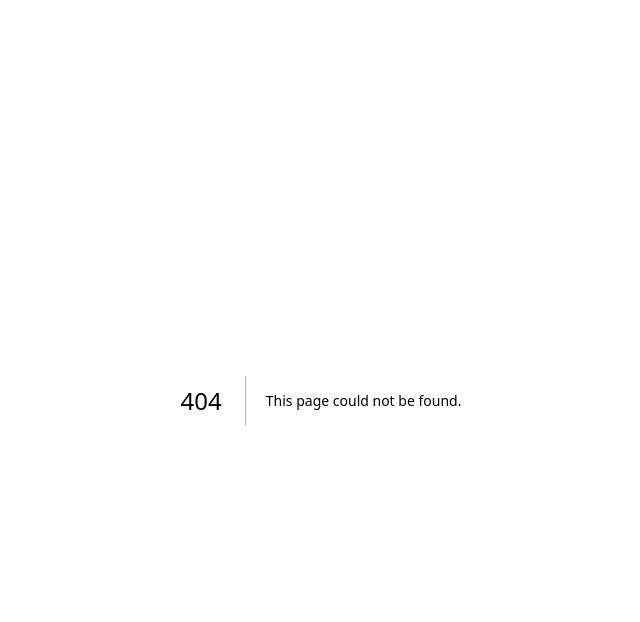
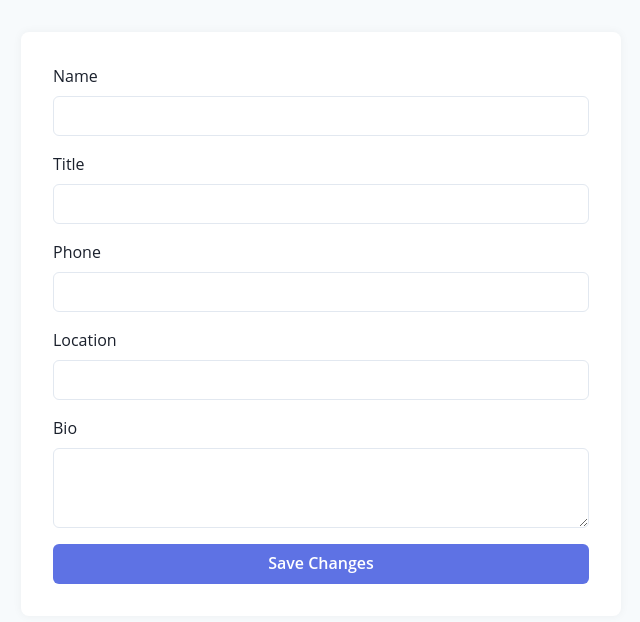
Before and after one commit to orbas1/main-work, a Next.js app: page /profile/edit in a window 1280 px wide. Before the commit this address had no page. Shown: the top 622 px of the page, without its empty margins (319-959 px from the left). Built offline with nearby package versions, Linux system fonts and the light colour scheme; no server answers; sample sign-in values are in the browser's storage.

Commit message:
feat: add profile editing interface

```diff
--- /dev/null
+++ b/app/api/profile/route.ts
@@ -0,0 +1,23 @@
+import { NextResponse } from "next/server";
+import { getServerSession } from "next-auth";
+import { authOptions } from "@/lib/auth";
+import { getUserProfile, updateUserProfile } from "@/lib/services/userService";
+
+export async function GET() {
+  const session = await getServerSession(authOptions);
+  if (!session?.user?.email) {
+    return NextResponse.json({ error: "Unauthorized" }, { status: 401 });
+  }
+  const user = await getUserProfile(session.user.email);
+  return NextResponse.json(user);
+}
+
+export async function PUT(req: Request) {
+  const session = await getServerSession(authOptions);
+  if (!session?.user?.email) {
+    return NextResponse.json({ error: "Unauthorized" }, { status: 401 });
+  }
+  const data = await req.json();
+  const updated = await updateUserProfile(session.user.email, data);
+  return NextResponse.json(updated);
+}
--- /dev/null
+++ b/app/profile/edit/page.module.css
@@ -0,0 +1,8 @@
+.container {
+  max-width: 600px;
+  margin: 2rem auto;
+  background: white;
+  padding: 2rem;
+  border-radius: 0.5rem;
+  box-shadow: 0 0 10px rgba(0,0,0,0.05);
+}
--- /dev/null
+++ b/app/profile/edit/page.tsx
@@ -0,0 +1,86 @@
+"use client";
+
+import { useState, useEffect, FormEvent } from "react";
+import {
+  Box,
+  Button,
+  FormControl,
+  FormLabel,
+  Input,
+  Textarea,
+  Stack,
+} from "@chakra-ui/react";
+import { useRouter } from "next/navigation";
+import { useSession } from "next-auth/react";
+import api from "@/lib/api";
+import styles from "./page.module.css";
+
+interface ProfileForm {
+  name: string;
+  phone: string;
+  location: string;
+  bio: string;
+  title: string;
+}
+
+export default function EditProfilePage() {
+  const { status } = useSession();
+  const router = useRouter();
+  const [form, setForm] = useState<ProfileForm>({
+    name: "",
+    phone: "",
+    location: "",
+    bio: "",
+    title: "",
+  });
+
+  useEffect(() => {
+    if (status === "unauthenticated") router.push("/login");
+    if (status === "authenticated") {
+      api.get<ProfileForm>("/profile").then((data) => setForm(data));
+    }
+  }, [status, router]);
+
+  const handleChange = (e: React.ChangeEvent<HTMLInputElement | HTMLTextAreaElement>) => {
+    const { name, value } = e.target;
+    setForm((prev) => ({ ...prev, [name]: value }));
+  };
+
+  const handleSubmit = async (e: FormEvent) => {
+    e.preventDefault();
+    await api.put("/profile", form);
+    router.push("/profile");
+  };
+
+  return (
+    <Box className={styles.container}>
+      <form onSubmit={handleSubmit}>
+        <Stack spacing={4}>
+          <FormControl>
+            <FormLabel>Name</FormLabel>
+            <Input name="name" value={form.name} onChange={handleChange} />
+          </FormControl>
+          <FormControl>
+            <FormLabel>Title</FormLabel>
+            <Input name="title" value={form.title} onChange={handleChange} />
+          </FormControl>
+          <FormControl>
+            <FormLabel>Phone</FormLabel>
+            <Input name="phone" value={form.phone} onChange={handleChange} />
+          </FormControl>
+          <FormControl>
+            <FormLabel>Location</FormLabel>
+            <Input name="location" value={form.location} onChange={handleChange} />
+          </FormControl>
+          <FormControl>
+            <FormLabel>Bio</FormLabel>
+            <Textarea name="bio" value={form.bio} onChange={handleChange} />
+          </FormControl>
+          <Button type="submit" colorScheme="brand">
+            Save Changes
+          </Button>
+        </Stack>
+      </form>
+    </Box>
+  );
+}
--- /dev/null
+++ b/app/profile/page.module.css
@@ -0,0 +1,8 @@
+.container {
+  max-width: 400px;
+  margin: 2rem auto;
+  background: white;
+  padding: 2rem;
+  border-radius: 0.5rem;
+  box-shadow: 0 0 10px rgba(0,0,0,0.05);
+}
--- a/app/profile/page.tsx
+++ b/app/profile/page.tsx
@@ -1,6 +1,8 @@
 import { getServerSession } from "next-auth";
 import { redirect } from "next/navigation";
-import { Avatar, Box, Heading, Text, Stack } from "@chakra-ui/react";
+import { Avatar, Box, Heading, Text, Stack, Button } from "@chakra-ui/react";
+import Link from "next/link";
+import styles from "./page.module.css";
 import { authOptions } from "../../lib/auth";
 
 export default async function ProfilePage() {
@@ -8,11 +10,14 @@ export default async function ProfilePage() {
   if (!session || !session.user) redirect("/login");
   const { user } = session;
   return (
-    <Box maxW="md" mx="auto" mt={10} p={6} bg="white" shadow="md" borderRadius="lg">
+    <Box className={styles.container}>
       <Stack spacing={4} align="center">
         <Avatar name={user?.name || "User"} src={user?.image || undefined} size="xl" />
         <Heading size="md">{user?.name}</Heading>
         <Text>{user?.email}</Text>
+        <Button as={Link} href="/profile/edit" colorScheme="brand">
+          Edit Profile
+        </Button>
       </Stack>
     </Box>
   );
--- a/components/Navbar.tsx
+++ b/components/Navbar.tsx
@@ -46,6 +46,9 @@ export default function Navbar() {
             <MenuItem as={Link} href="/profile">
               Profile
             </MenuItem>
+            <MenuItem as={Link} href="/profile/edit">
+              Edit Profile
+            </MenuItem>
             <MenuItem onClick={() => signOut()}>Logout</MenuItem>
           </MenuList>
         </Menu>
--- a/components/Sidebar.tsx
+++ b/components/Sidebar.tsx
@@ -10,6 +10,7 @@ export default function Sidebar() {
   const links = [
     { href: "/dashboard", label: "Dashboard" },
     { href: "/profile", label: "Profile" },
+    { href: "/profile/edit", label: "Edit Profile" },
   ];
 
   return (
--- a/lib/api.ts
+++ b/lib/api.ts
@@ -19,6 +19,8 @@ export const api = {
   get: <T>(path: string, init?: RequestInit) => request<T>(path, init),
   post: <T>(path: string, body: any, init?: RequestInit) =>
     request<T>(path, { ...init, method: "POST", body: JSON.stringify(body) }),
+  put: <T>(path: string, body: any, init?: RequestInit) =>
+    request<T>(path, { ...init, method: "PUT", body: JSON.stringify(body) }),
 };
 
 export default api;
--- /dev/null
+++ b/lib/services/userService.ts
@@ -0,0 +1,43 @@
+import prisma from "@/lib/prisma";
+
+export async function getUserProfile(email: string) {
+  return prisma.user.findUnique({
+    where: { email },
+    select: {
+      id: true,
+      name: true,
+      email: true,
+      phone: true,
+      location: true,
+      bio: true,
+      title: true,
+      image: true,
+    },
+  });
+}
+
+export interface UpdateProfileData {
+  name?: string;
+  phone?: string;
+  location?: string;
+  bio?: string;
+  title?: string;
+  image?: string;
+}
+
+export async function updateUserProfile(email: string, data: UpdateProfileData) {
+  return prisma.user.update({
+    where: { email },
+    data,
+    select: {
+      id: true,
+      name: true,
+      email: true,
+      phone: true,
+      location: true,
+      bio: true,
+      title: true,
+      image: true,
+    },
+  });
+}
```
